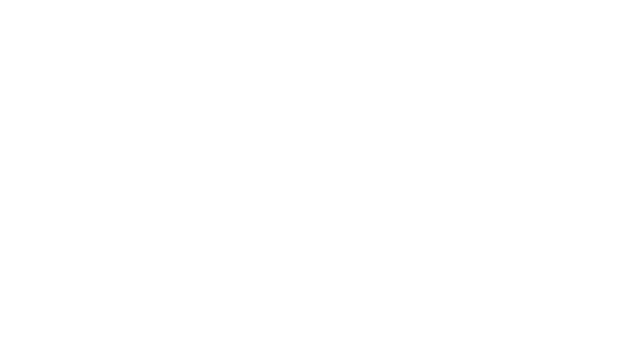
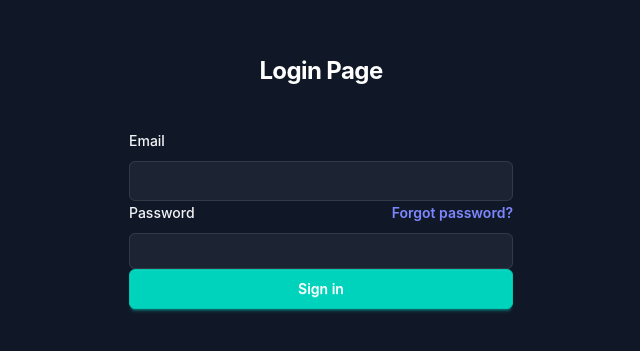
Before and after one commit to code0305/social, a React app: page / in a window 1280 px wide. Before the commit this address had no page. Shown: the part 239-590 px from the top of the page, without its empty margins (319-959 px from the left). Built offline with nearby package versions, Linux system fonts and the light colour scheme; the HTML template or start-up script is replaced by a standard one.

Commit message:
Change login route path to '/'

```diff
--- a/src/App.jsx
+++ b/src/App.jsx
@@ -12,7 +12,7 @@
     <>
     <BrowserRouter>
     <Routes>
-      <Route path = "/login" element={<LoginPage/>}/>
+      <Route path = "/" element={<LoginPage/>}/>
       <Route path = "/register" element={<RegisterPage/>}/>
       <Route path = "/addpost" element={<AddPost/>}/>
       <Route path='/posts' element={<Viewposts/>}/>
```
